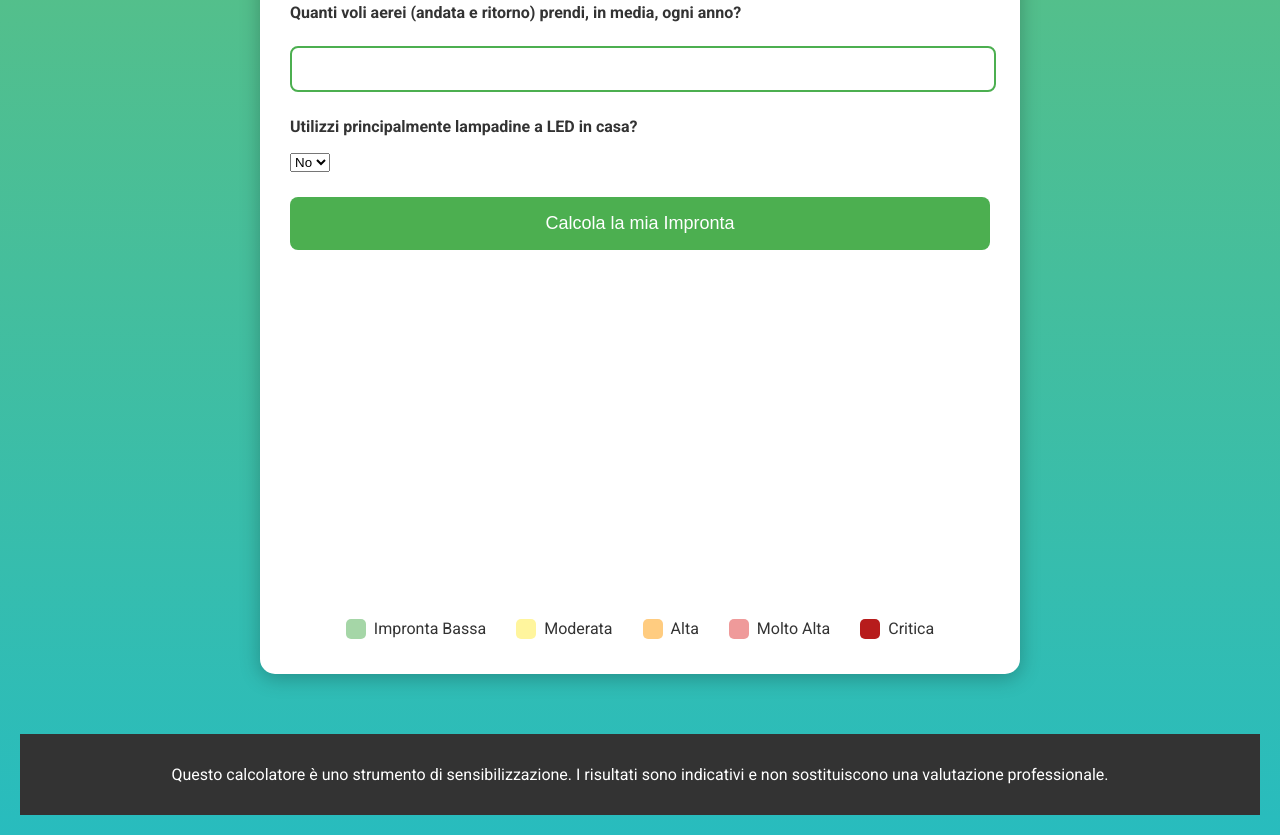
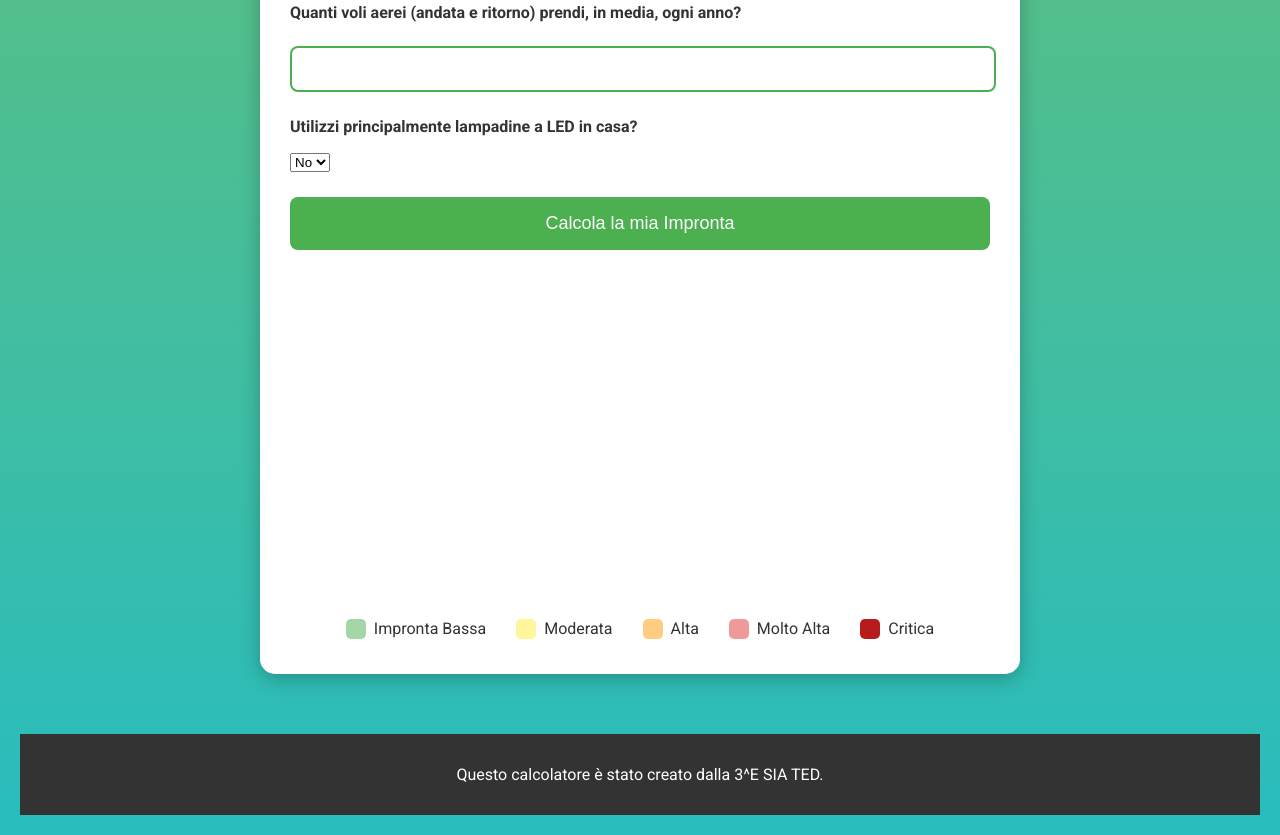
Before and after one commit to sunnyy-3/Calcola-Impronta-Ecologica, a plain HTML site: page index.html in a window 1280 px wide. Shown: the part 1082-1917 px from the top of the page. Drawn offline with nearby package versions, Linux system fonts and the light colour scheme.

Commit message:
Update index.html

```diff
--- a/index.html
+++ b/index.html
@@ -202,7 +202,7 @@
 
     </div>
     <footer>
-        <p>Questo calcolatore è uno strumento di sensibilizzazione. I risultati sono indicativi e non sostituiscono una valutazione professionale.</p>
+        <p>Questo calcolatore è stato creato dalla 3^E SIA TED.</p>
     </footer>
     <script>
         let myChart = null; // Variable to hold the chart instance
```
